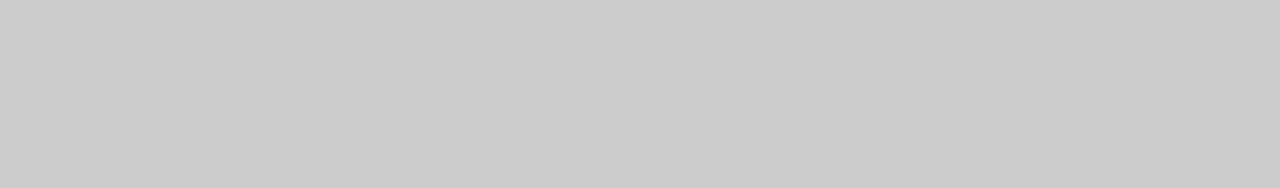
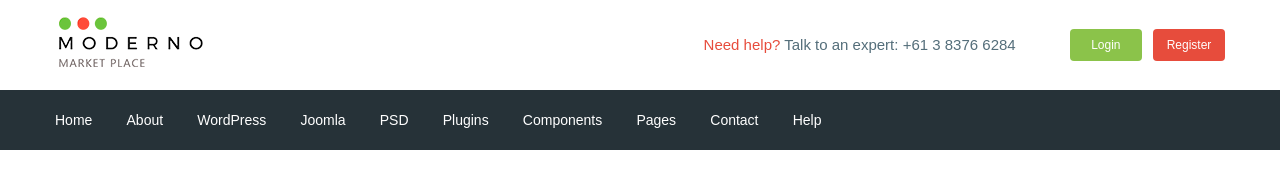
Before and after one commit to Goethe21/moderno, a website: page app/index.html in a window 1280 px wide. Drawn offline with nearby package versions, Linux system fonts and the light colour scheme; files that its build step writes are made by us from their sources.

Commit message:
added header

```diff
--- a/app/index.html
+++ b/app/index.html
@@ -1,19 +1,107 @@
 <!DOCTYPE html>
 <html lang="en">
+
 <head>
     <meta charset="UTF-8">
     <meta name="viewport" content="width=device-width, initial-scale=1.0">
     <meta http-equiv="X-UA-Compatible" content="ie=edge">
     <title>Document</title>
+    <link href="https://fonts.googleapis.com/css?family=Roboto:400,500,700&display=swap" rel="stylesheet">
     <link rel="stylesheet" href="css/libs.min.css">
     <link rel="stylesheet" href="css/style.min.css">
 </head>
+
 <body>
+    <header class="header">
+        <div class="header__top">
+            <div class="container">
+                <div class="header__top-inner">
+                    <div class="header__logo">
+                        <a href="#"></a>
+                        <img src="images/logo.png" alt="">
+                    </div>
+                    <div class="header__text">
+                        <a href="#">
+                            <span>Need help?</span>
+                        </a>
+                        Talk to an expert:
+                        <a class="header__phone" href="tel:+61 3 8376 6284">+61 3 8376 6284</a>
+                    </div>
+                    <div class="header__box">
+                        <a class="basket" href="#"></a>
+                        <a class="header__btn header__btn-login" href="#">Login</a>
+                        <a class="header__btn header__btn-register" href="#">Register</a>
+                    </div>
+                </div>
+            </div>
+        </div>
+        <div class="header__menu">
+            <div class="container">
+                <nav class="menu">
+                    <ul class="menu__list">
+                        <li>
+                            <a href="#">
+                                Home
+                            </a>
+                        </li>
+                        <li>
+                            <a href="#">
+                                About
+                            </a>
+                        </li>
+                        <li>
+                            <a href="#">
+                                WordPress
+                            </a>
+                        </li>
+                        <li>
+                            <a href="#">
+                                Joomla
+                            </a>
+                        </li>
+                        <li>
+                            <a href="#">
+                                PSD
+                            </a>
+                        </li>
+                        <li>
+                            <a href="#">
+                                Plugins
+                            </a>
+                        </li>
+                        <li>
+                            <a href="#">
+                                Components
+                            </a>
+                        </li>
+                        <li>
+                            <a href="#">
+                                Pages
+                            </a>
+                        </li>
+                        <li>
+                            <a href="#">
+                                Contact
+                            </a>
+                        </li>
+                        <li>
+                            <a href="#">
+                                Help
+                            </a>
+                        </li>
+                    </ul>
+                </nav>
+            </div>
+        </div>
+
+
+    </header>
 
 
 
     <script src="https://ajax.googleapis.com/ajax/libs/jquery/3.4.1/jquery.min.js"></script>
-    <script src="js/libs.min.js" ></script>
-    <script src="js/main.min.js" ></script>
+    <script src="js/libs.min.js"></script>
+    <script src="js/main.min.js"></script>
 </body>
+
 </html>
--- /dev/null
+++ b/app/scss/_fonts.scss
@@ -0,0 +1,7 @@
+@font-face {
+    font-family: 'Roboto-Regular', sans-serif;
+    src: url('../fonts/Roboto-Regular.woff2') format('woff2'),
+        url('../fonts/Roboto-Regular.woff') format('woff');
+        font-weight: 400;
+        font-display: swap;
+}
--- /dev/null
+++ b/app/scss/_global.scss
@@ -0,0 +1,32 @@
+html{
+    box-sizing: border-box;
+}
+*,
+*::before,
+*::after{
+    box-sizing: inherit;
+}
+
+a{
+    display: inline-block;
+    text-decoration: none;
+    color: $text;
+}
+ul,
+li{
+    margin: 0;
+    padding: 0;
+    list-style: none;
+}
+body{
+    font-family: 'Roboto-Regular', sans-serif;
+    font-weight: 400;
+    font-size: 15px;
+    line-height: 24px;
+    color: $text;
+}
+.container{
+    max-width: 1200px;
+    margin: 0 auto;
+    padding: 0 15px;
+}
--- /dev/null
+++ b/app/scss/_vars.scss
@@ -0,0 +1,4 @@
+$text: #546e7a;
+$red: #e74c3c;
+$green: #8bc34a;
+$bg: #263238;
--- a/app/scss/style.scss
+++ b/app/scss/style.scss
@@ -1,15 +1,52 @@
-html{
-    box-sizing: border-box;
+@import 'vars';
+@import 'global';
+@import 'fonts';
+
+.header__top-inner{
+    display: flex;
+    justify-content: space-between;
+    height: 90px;
+    align-items: center;
 }
-*,
-*::before,
-*::after{
-    box-sizing: inherit;
+.header__text{
+    margin-left: auto;
+    margin-right: 50px;
+    span{
+        color: $red;
+    }
 }
-
-body{
-    background-color: #ccc;
+.header__btn{
+    padding: 4px;
+    width: 72px;
+    border-radius: 4px;
+    text-align: center;
+    color: #fff;
+    font-size: 12px;
 }
-.box{
-    text-transform: uppercase;
+.header__btn-login{
+    background-color: $green;
 }
+.header__btn-register{
+    background-color: $red;
+    margin-left: 7px;
+}
+.header__menu{
+    background-color: $bg;
+}
+.menu{
+    display: flex;
+    align-items: center;
+    height: 60px;
+}
+.menu__list{
+    li{
+        display: inline-block;
+        & + li {
+            margin-left: 30px;
+        }
+    }
+    a{
+        color: #fff;
+        font-size: 14px;
+    }
+}
--- a/gulpfile.js
+++ b/gulpfile.js
@@ -8,7 +8,7 @@ let gulp = require('gulp'),
     cssmin = require('gulp-cssmin');
 
 gulp.task('sass', function(){
-    return gulp.src('app/scss/style.scss')
+    return gulp.src('app/scss/**/*.scss')
         .pipe(sass({outputStyle: 'compressed'}))
         .pipe(rename({suffix : '.min'}))
         .pipe(autoprefixer({
@@ -58,7 +58,7 @@ gulp.task('browser-sync', function() {
 });
 
 gulp.task('watch', function(){
-    gulp.watch('app/scss/style.scss', gulp.parallel('sass'))
+    gulp.watch('app/scss/**/*.scss', gulp.parallel('sass'))
     gulp.watch('app/*.html', gulp.parallel('html'))
     gulp.watch('app/js/*.js', gulp.parallel('js'))
 });
```
Also changed, not shown: app/fonts/Roboto-Regular.woff (added), app/fonts/Roboto-Regular.woff2 (added), app/images/logo.png (added).
